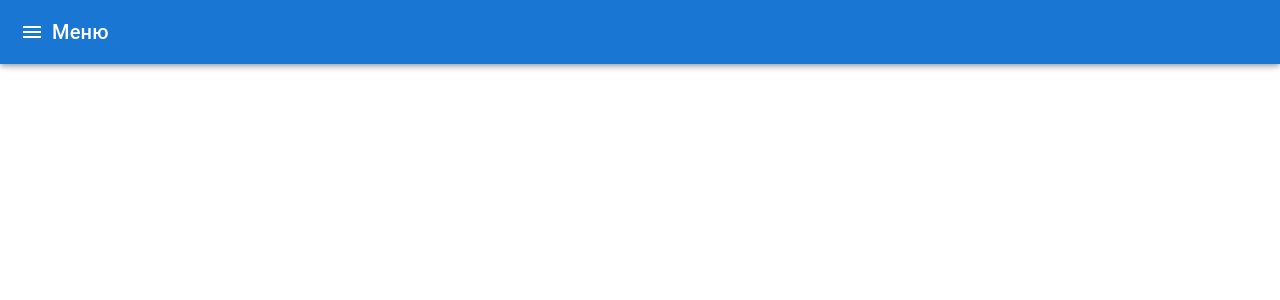
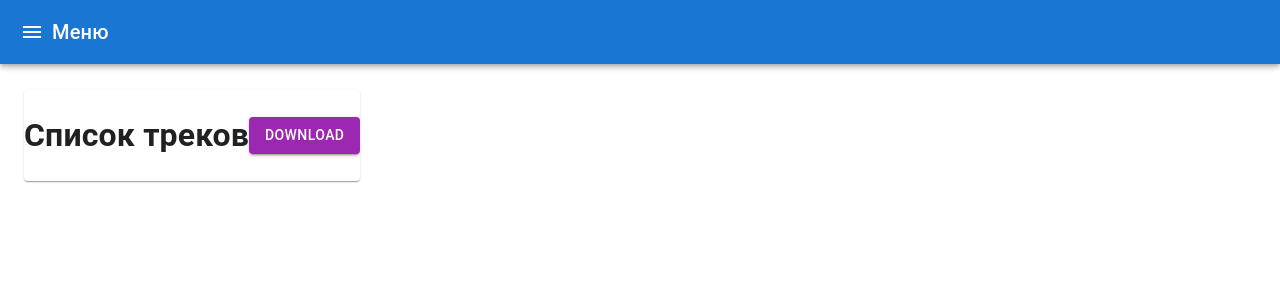
Before and after one commit to goldenyak/spotify-clone, a Next.js app in the folder client/: page /tracks in a window 1280 px wide. Shown: the top 300 px of the page. Built offline with nearby package versions, Linux system fonts and the light colour scheme.

Commit message:
add some code

```diff
--- a/client/layouts/MainLayout.tsx
+++ b/client/layouts/MainLayout.tsx
@@ -1,3 +1,4 @@
+import { Container } from "@mui/material";
 import React from "react";
 import Navbar from "../components/Navbar";
 
@@ -9,7 +10,9 @@ const MainLayout = (props: MainLayoutProps) => {
   return (
     <>
       <Navbar/>
-      {props.children}
+      <Container style = {{margin: "90px 0"}}>
+        {props.children}
+      </Container>
     </>
   );
 };
--- a/client/pages/index.tsx
+++ b/client/pages/index.tsx
@@ -14,7 +14,8 @@ const Index = () => {
       <style jsx>
         {`
           .center {
-            margin-top: 150px;
+            box-sizing: border-box;
+            margin: 150px auto 0 auto;
             display: flex;
             flex-direction: column;
             align-items: center;
--- a/client/pages/tracks/index.tsx
+++ b/client/pages/tracks/index.tsx
@@ -1,12 +1,21 @@
+import Grid from "@mui/material/Grid";
 import React from "react";
 import MainLayout from "../../layouts/MainLayout";
+import { Button, Card } from "@mui/material";
 
 const Index = () => {
   return (
     <MainLayout>
-      <div>
-        Spisok trekov
-      </div>
+      <Grid container>
+        <Card>
+          <Grid container
+                justifyContent="space-between"
+                alignItems={"center"}>
+            <h1>Список треков</h1>
+            <Button variant="contained" color="secondary">Download</Button>
+          </Grid>
+        </Card>
+      </Grid>
     </MainLayout>
   );
 };
```
